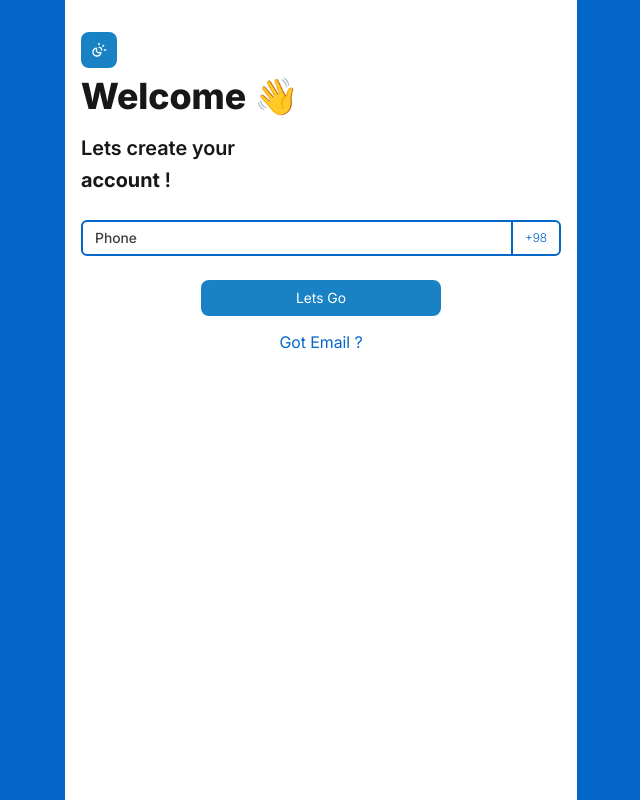
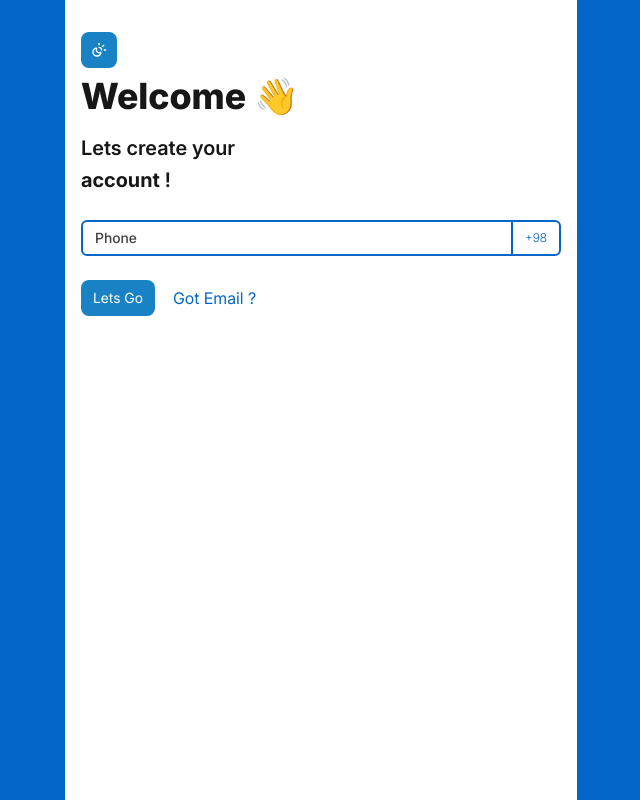
Before and after one commit to tasha-dev/podcast-pwa-showcase, a Next.js app: page / in a window 1280 px wide. Shown: the whole page, without its empty margins (319-959 px from the left). Built offline with nearby package versions, Linux system fonts and the light colour scheme.

Commit message:
added not found page and fixed layout of pages

```diff
--- /dev/null
+++ b/app/not-found.tsx
@@ -0,0 +1,32 @@
+// Codes by mahdi tasha
+// Importing part
+import FadeUp from "@/component/animation/fadeUp";
+import Button from "@/component/ui/button";
+import ThemeToggler from "@/component/ui/themeToggler";
+import Link from "next/link";
+
+// Creating and Exporting Not Found page as default
+export default function NotFoundPage() {
+  // Returning JSX
+  return (
+    <>
+      <div className="prose dark:prose-invert prose-neutral space-y-0">
+        <FadeUp className="mb-4">
+          <ThemeToggler />
+          <h1 className="mb-0 mt-2 truncate">Not Found 💔</h1>
+        </FadeUp>
+        <FadeUp className="mb-6" delay={1}>
+          <h3 className="mt-0 truncate">
+            Sadly, <br /> The page you are looking for <br /> is not{" "}
+            <span className="font-bold">Found</span> !
+          </h3>
+        </FadeUp>
+      </div>
+      <FadeUp delay={2}>
+        <Button type="button" asChild>
+          <Link href="/">Head home ?</Link>
+        </Button>
+      </FadeUp>
+    </>
+  );
+}
--- a/app/page.tsx
+++ b/app/page.tsx
@@ -21,6 +21,7 @@ export default function HomePage() {
             <span className="font-bold">account</span> !
           </h3>
         </FadeUp>
+      </div>
       <FadeUp delay={2}>
         <form action="#">
           <Input
@@ -32,19 +33,14 @@ export default function HomePage() {
               text: "+98",
             }}
           />
-            <Button type="submit" className="block mx-auto mb-2 min-w-1/2">
-              Lets Go
-            </Button>
-            <Button
-              type="button"
-              className="block mx-auto mb-2 min-w-1/2"
-              variant="secondary"
-            >
+          <div className="flex gap-1.5 flex-wrap">
+            <Button type="submit">Lets Go</Button>
+            <Button type="button" variant="secondary">
               Got Email ?
             </Button>
+          </div>
         </form>
       </FadeUp>
-      </div>
     </>
   );
 }
--- a/component/ui/button.tsx
+++ b/component/ui/button.tsx
@@ -2,22 +2,27 @@
 // Importing part
 import { cn } from "@/lib/util";
 import { ButtonProps } from "@/type/component";
+import { Slot } from "@radix-ui/react-slot";
 
 // Creating and exporting Button component as default
 export default function Button({
   variant = "primary",
   size = "normal",
   className,
+  asChild = false,
   ...props
 }: ButtonProps) {
+  // Defining variables
+  const Comp = asChild ? Slot : "button";
+
   // Returning JSX
   return (
-    <button
+    <Comp
       className={cn(
         "font-normal text-sm rounded-lg outline-none cursor-pointer",
         "duration-500 transition-all active:scale-90 ring-0 focus-visible:ring-3",
         size === "normal"
-          ? "h-9 px-3"
+          ? "h-9 px-3 flex items-center w-fit"
           : "size-9 flex items-center justify-center",
         variant === "primary"
           ? "hover:bg-base text-white bg-base-light ring-base/40"
--- a/package.json
+++ b/package.json
@@ -14,6 +14,7 @@
     "lucide-react": "^1.11.0",
     "next": "16.2.4",
     "next-themes": "^0.4.6",
+    "radix-ui": "^1.4.3",
     "react": "19.2.4",
     "react-dom": "19.2.4",
     "sonner": "^2.0.7",
--- a/type/component.ts
+++ b/type/component.ts
@@ -10,6 +10,7 @@ export interface RootLayoutProps {
 export interface ButtonProps extends ComponentProps<"button"> {
   variant?: "primary" | "secondary";
   size?: "normal" | "icon";
+  asChild?: boolean;
 }
 
 export interface TooltipProps {
```
Also changed, not shown: 1 other file (tests, documents, lock files or other folders). Lines whose indentation alone changed are shown as unchanged.
